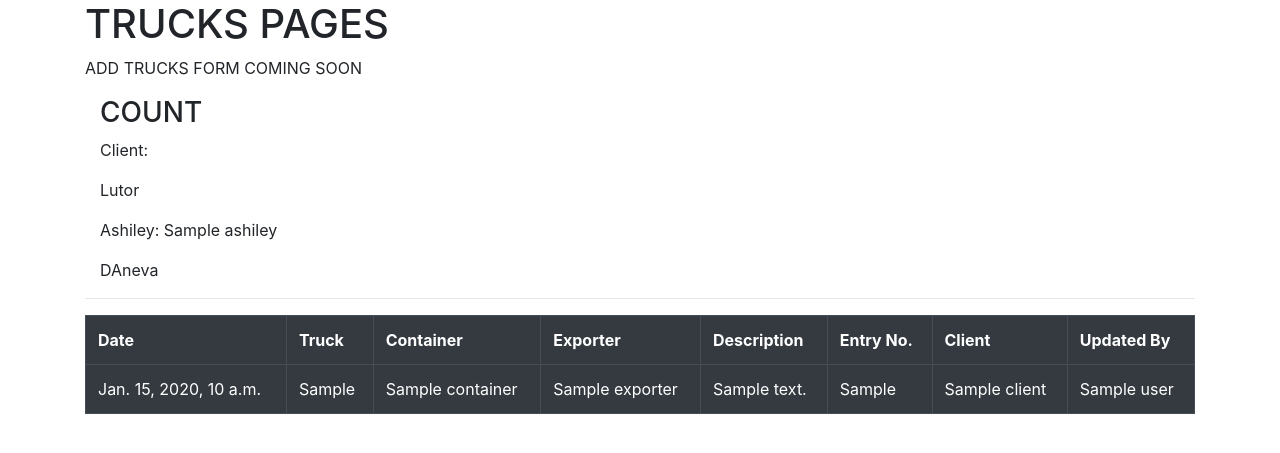
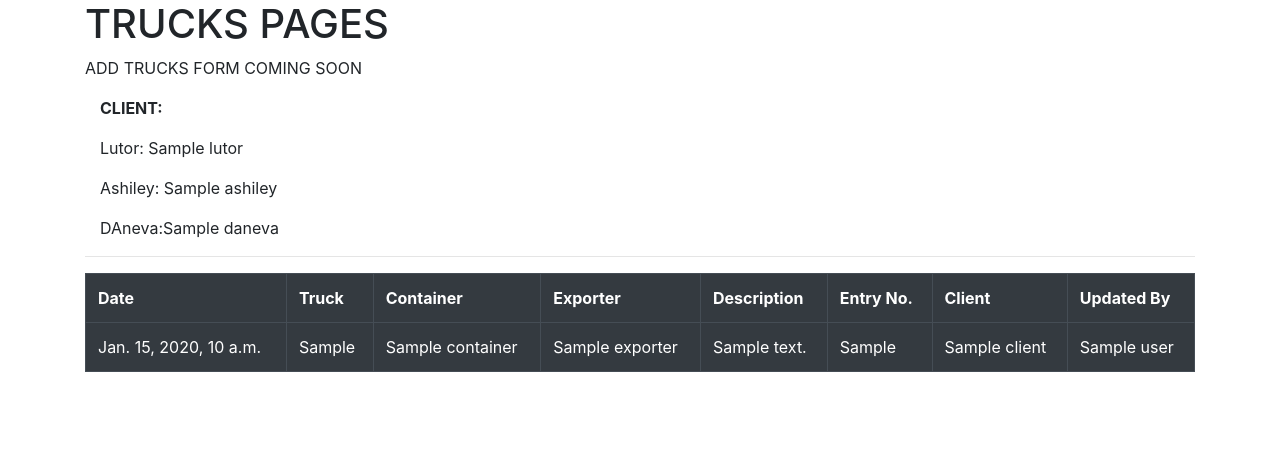
Before and after one commit to Nassir-dev/django, a Django app: template trucks/templates/trucks/index.html in a window 1280 px wide. Shown: the part 56-509 px from the top of the page. Run offline with Django 3.2, Linux system fonts and the light colour scheme; the template is opened without the code that fills it: most values are stand-ins (such as "Sample title", 1, 10 or a date in 2020); parts of the project's set-up code (start-up, migrations or seed data) failed here and were passed over; some libraries are stand-ins or nearby versions.

Commit message:
adjusted the count

```diff
--- a/trucks/templates/trucks/index.html
+++ b/trucks/templates/trucks/index.html
@@ -7,12 +7,12 @@
 
     <p>ADD TRUCKS FORM COMING SOON</p>
 
-    <div class="container">
-        <H3>COUNT</H3>
-        <p>Client:</p>
-        <p>Lutor</p>
+    <div class="container" >
+
+        <p><b>CLIENT:</b></p>
+        <p>Lutor: {{ lutor }}</p>
         <p>Ashiley: {{ ashiley }}</p>
-        <p>DAneva</p>
+        <p>DAneva:{{ daneva }}</p>
 
 
     </div>
```
Also changed, not shown: trucks/views.py (+8 -2 lines), db.sqlite3.
